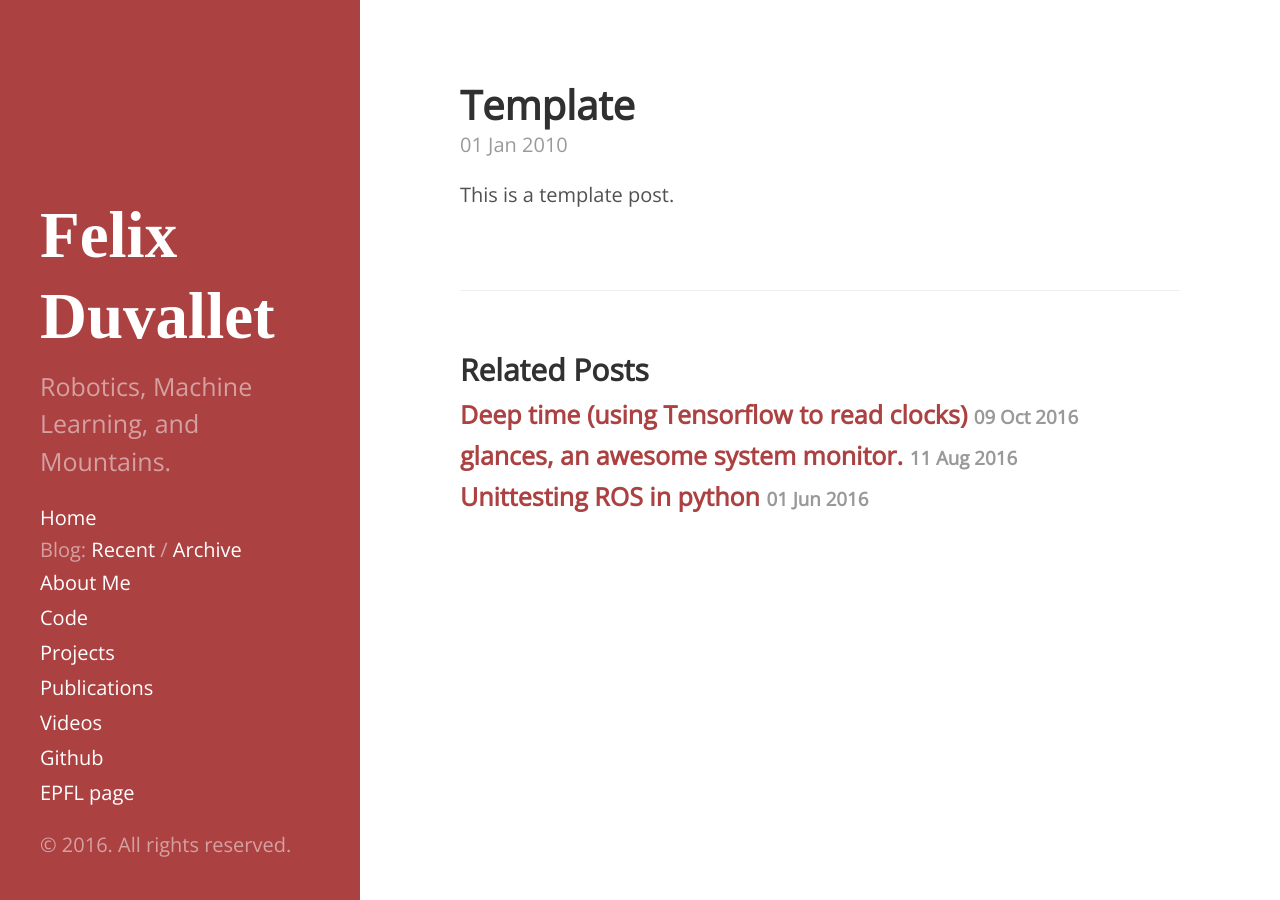
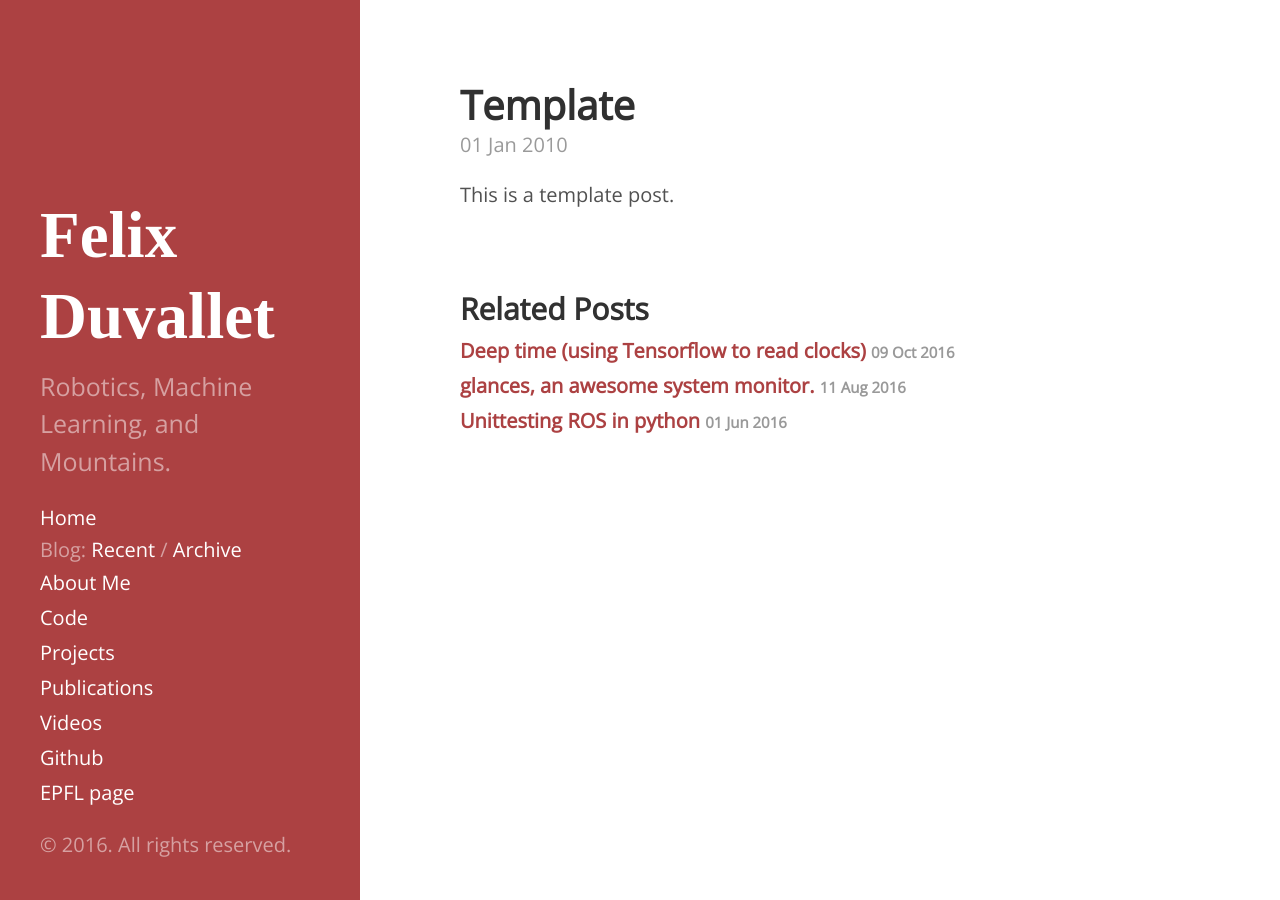
Before and after one commit to felixduvallet/felixduvallet.github.io, a Jekyll site: the page built from _posts/2010-01-01-template.md, in a window 1280 px wide. Built offline with Jekyll 4.4.1, drawn with Linux system fonts in a browser that asks for light colours; some web fonts are replaced.

Commit message:
CSS changes:   - smaller font sizes   - made ‘pagination’ fields same height, with some padding and border at top   - removed padding & border from related posts

```diff
--- a/public/css/poole.css
+++ b/public/css/poole.css
@@ -95,8 +95,8 @@
   font-size: 1.5rem;
 }
 h3 {
-  margin-top: 1.5rem;
-  font-size: 1.25rem;
+  margin-top: 1.00rem;
+  font-size: 1.00rem;
 }
 h4, h5, h6 {
   margin-top: 1rem;
@@ -357,9 +357,9 @@
 
 /* Related posts */
 .related {
-  padding-top: 2rem;
-  padding-bottom: 2rem;
-  border-top: 1px solid #eee;
+  padding-top: 0rem;
+  padding-bottom: 1rem;
+  border-top: 0px; /* To add: 1px solid #eee; */
 }
 .related-posts {
   padding-left: 0;
@@ -380,7 +380,6 @@
   color: inherit;
 }
 
-
 /*
  * Pagination
  *
@@ -389,12 +388,19 @@
  */
 
 .pagination {
+  display: flex; /* equal height of the children */
   overflow: hidden; /* clearfix */
   margin-left: -1rem;
   margin-right: -1rem;
   font-family: "PT Sans", Helvetica, Arial, sans-serif;
   color: #ccc;
-  text-align: center;
+  text-align: center;  /* Horizontal center alignment. */
+
+  /* Adds padding and horizontal line */
+  padding-top: 1rem;
+  padding-bottom: 1rem;
+  border-top: 1px solid #eee;
+
 }
 
 /* Pagination items can be `span`s or `a`s */
```
